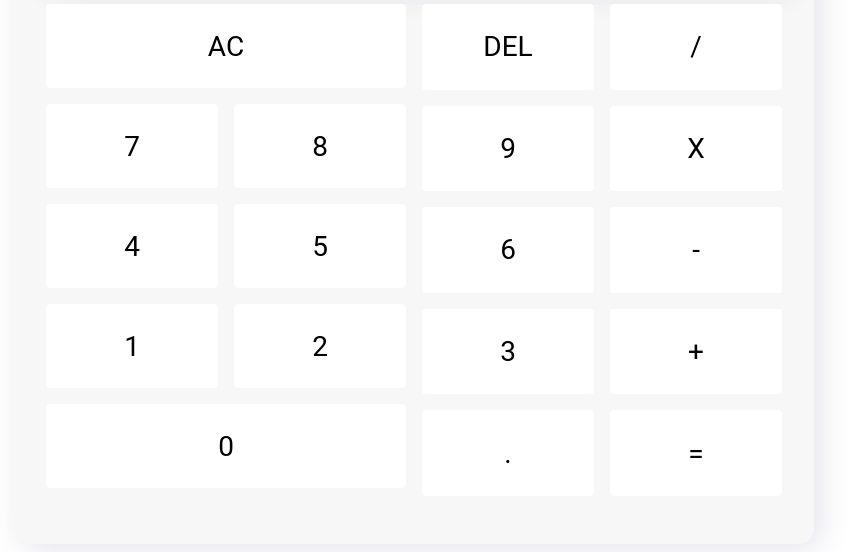
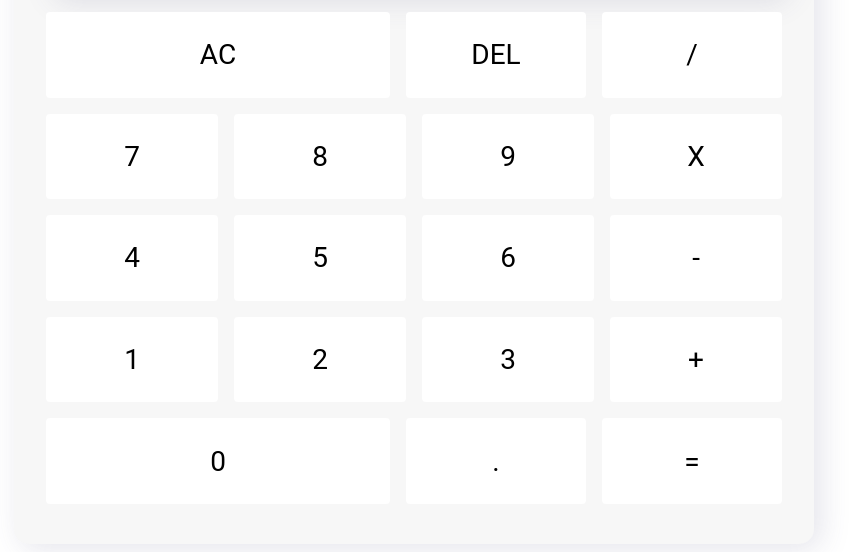
Before and after one commit to mdahamshi/calculator, a plain HTML site: page index.html in a window 1280 px wide. Shown: the part 248-800 px from the top of the page, without its empty margins (226-1080 px from the left). Drawn offline with Linux system fonts and the light colour scheme.

Commit message:
Changes buttons wrappers to fix right column littke mis align

```diff
--- a/index.html
+++ b/index.html
@@ -18,64 +18,25 @@
                     <h2 id="computed-value">54</h2>
                 </div>
 
-                <div id="keys" class="flex-row">
-                    <div class="flex-col">
-                        <div class="btn-row flex-row">
+                <div id="keys" class="flex-col">
+                    <div id="row-1" class="flex-row btn-row">
                         <button id="btn-ac" class="sb-button">
                             AC
                         </button>
+                        <button class="sb-button">
+                            DEL
+                        </button>
+                        <button class="sb-button">
+                            /
+                        </button>
                     </div>
-                        <div class="btn-row flex-row">
-
+                    <div id="row-2" class="btn-row flex-row">
                         <button  class="sb-button">
                             7
                         </button>
                         <button class="sb-button">
                             8
                         </button>
-                        </div>
-                        <div class="btn-row flex-row">
-                            <button  class="sb-button">
-                                4
-                            </button>
-                            <button class="sb-button">
-                                5
-                            </button>
-
-                        </div>
-                        <div class="btn-row flex-row">
-
-                            <button  class="sb-button">
-                                1
-                            </button>
-                            <button class="sb-button">
-                                2
-                            </button>
-                        </div>
-                        <div class="btn-row flex-row">
-                            <button id="btn-equal" class="sb-button">
-                                0
-                            </button>
-                        </div>
-                        <div>
-
-                        </div>
-
-                    </div>
-
-                    <div class="flex-col">
-                        <div class="flex-row btn-row">
-                            <button class="sb-button">
-                                DEL
-                            </button>
-                            <button class="sb-button">
-                                /
-                            </button>
-
-                        </div>
-
-                        <div class="flex-row btn-row">
-
                         <button class="sb-button">
                             9
                         </button>
@@ -83,8 +44,13 @@
                             X
                         </button>
                     </div>
-                        <div class="flex-row btn-row">
-
+                    <div id="row-3" class="flex-row btn-row">
+                        <button  class="sb-button">
+                            4
+                        </button>
+                        <button class="sb-button">
+                            5
+                        </button>
                         <button class="sb-button">
                             6
                         </button>
@@ -92,24 +58,31 @@
                             -
                         </button>
                     </div>
-                        <div class="flex-row btn-row">
+                    <div id="row-4" class="flex-row btn-row">
+                        <button  class="sb-button">
+                            1
+                        </button>
+                        <button class="sb-button">
+                            2
+                        </button>
                         <button class="sb-button">
                             3
                         </button>
                         <button class="sb-button">
                             +
                         </button>
-
                     </div>
-                        <div class="btn-row flex-row">
-
+                    <div id="row-5" class="flex-row btn-row">
+                        <button id="btn-zero" class="sb-button">
+                            0
+                        </button>
                         <button class="sb-button">
                             .
                         </button>
                         <button class="sb-button">
                             =
                         </button>
-                        </div>
+
                     </div>
 
 
--- a/style.css
+++ b/style.css
@@ -40,13 +40,16 @@ body{
     font-size: 48px;
     padding-bottom: 12px;
 }
-#btn-ac , #btn-equal{
+#btn-ac , #btn-zero{
+    flex-grow: 2;
 }
 #keys {
     width: 100%;
     height: 100%;
     max-height: 500px;
     justify-content: space-between;
+    padding: 0;
+    align-items: center;
 
 }
 
@@ -104,10 +107,7 @@ h1{
     width: 100%;
     height: 100%;
 }
-#keys {
-    padding: 0;
-    align-items: center;
-}
+
 .flex-col {
     display: flex;
     flex-direction: column;
```
Lines whose indentation alone changed are shown as unchanged.
